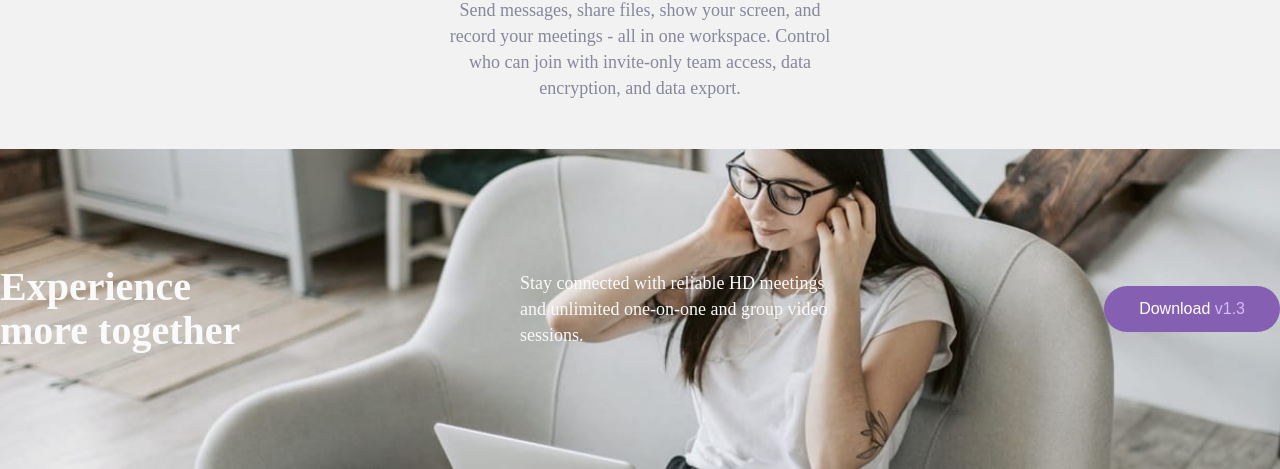
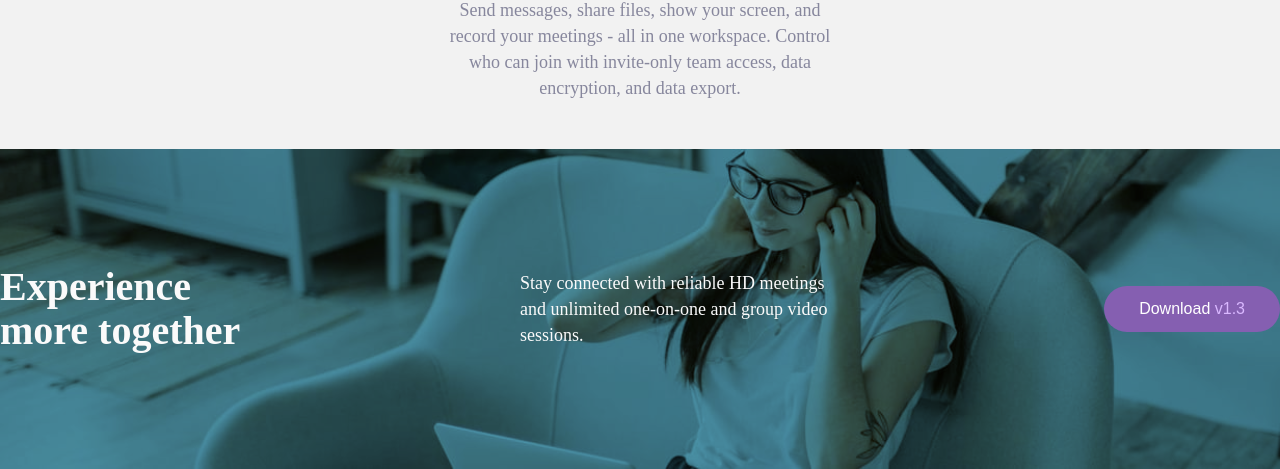
Before and after one commit to rui-calvario/Meet-Landing-Page, a website: page index.html in a window 1280 px wide. Shown: the part 613-1082 px from the top of the page. Drawn offline with Linux system fonts and the light colour scheme.

Commit message:
Footer Changes

```diff
--- a/index.html
+++ b/index.html
@@ -15,6 +15,9 @@
     </section>
 
     <!-- LANDING -->
+    <section class="landing">
+
+    </section>
 
     <!-- 01 -->
 
--- a/scss/_footer.scss
+++ b/scss/_footer.scss
@@ -10,6 +10,8 @@
 	background-image: url(../images/desktop/image-footer.jpg);
 	background-repeat: no-repeat;
 	background-size: cover;
+	background-color: $green;
+	background-blend-mode: multiply;
 }
 
 .footer-container {
```
Also changed, not shown: css/app.css.
